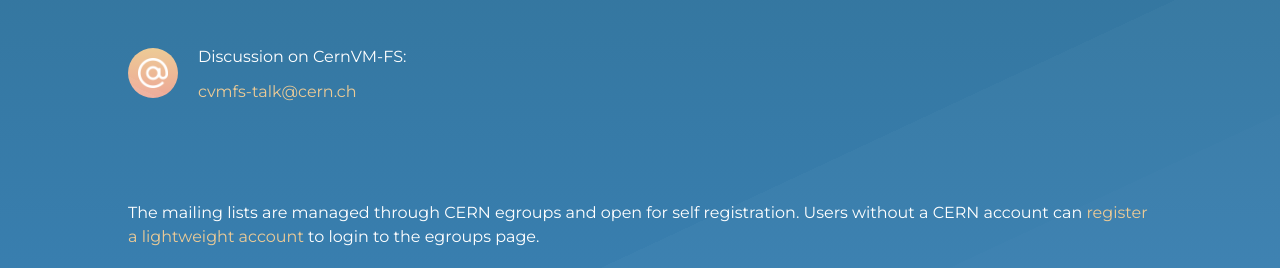
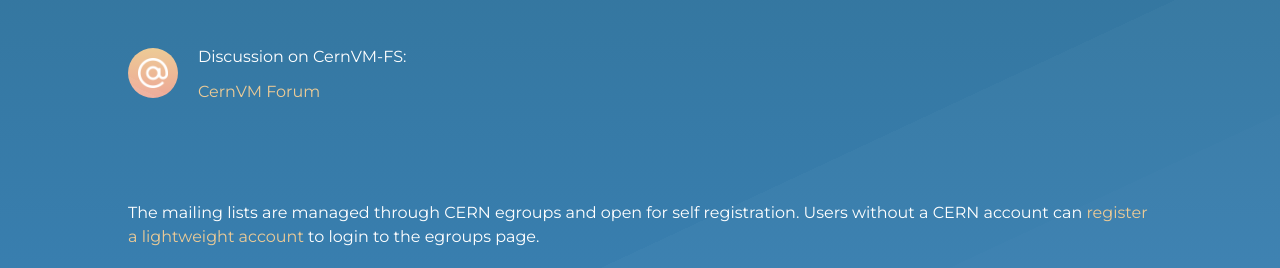
Before and after one commit to cernvm/web-cvmfs, a Jekyll site: the page built from index.html, in a window 1280 px wide and 900 px high, scrolled down 4022 px. Shown: the part 461-729 px from the top of the window. Built offline with Jekyll 4.4.1, drawn with Linux system fonts in a browser that asks for light colours.

Commit message:
add forum to footer

```diff
--- a/_includes/footer.html
+++ b/_includes/footer.html
@@ -29,7 +29,7 @@
         </div>
         <div class="link icon-email-at">
           <p>Discussion on CernVM-FS:</p>
-          <a href="mailto:cvmfs-talk@cern.ch">cvmfs-talk@cern.ch</a>
+          <a href="https://cernvm-forum.cern.ch">CernVM Forum</a>
         </div>
         <div class="text">
           <p>
```
